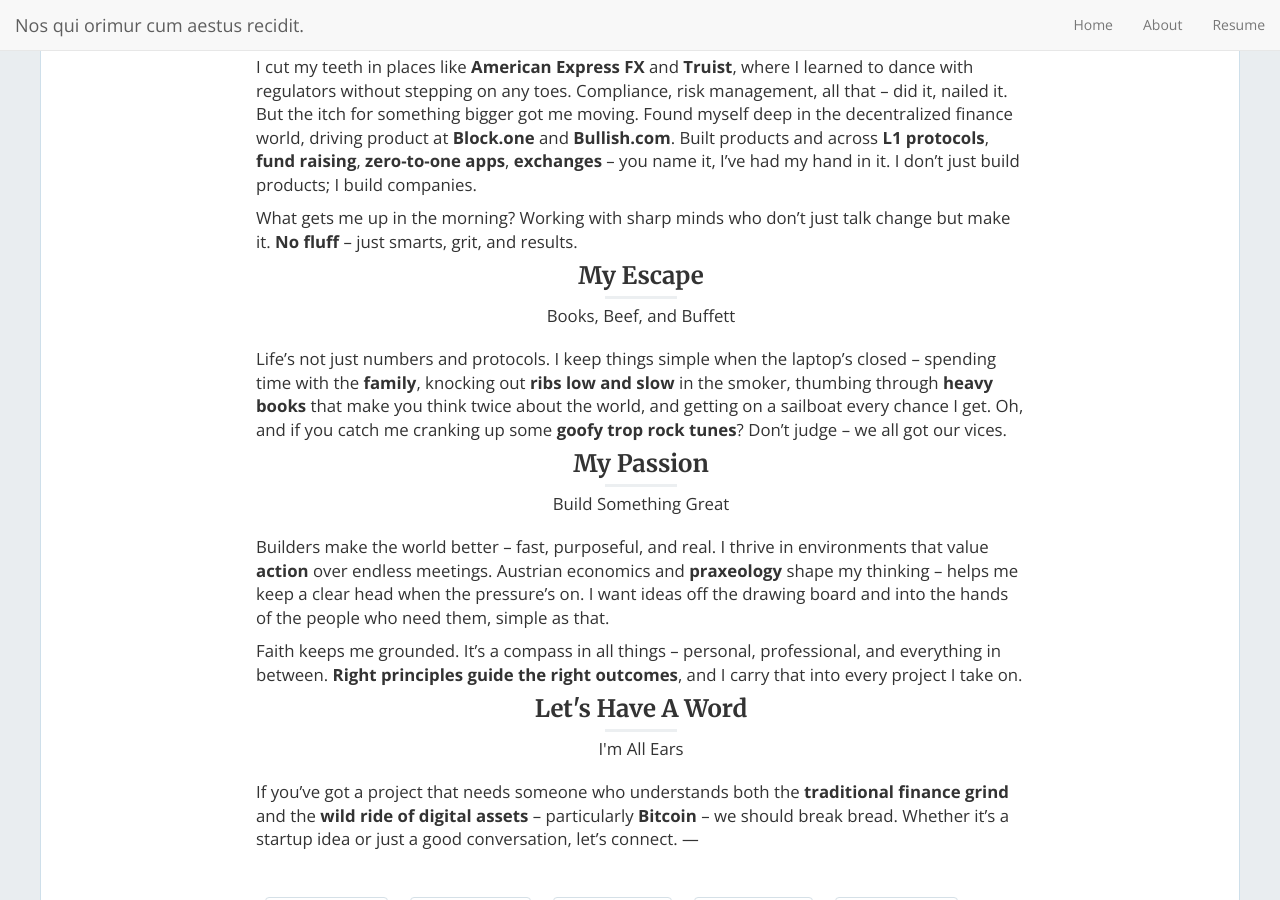
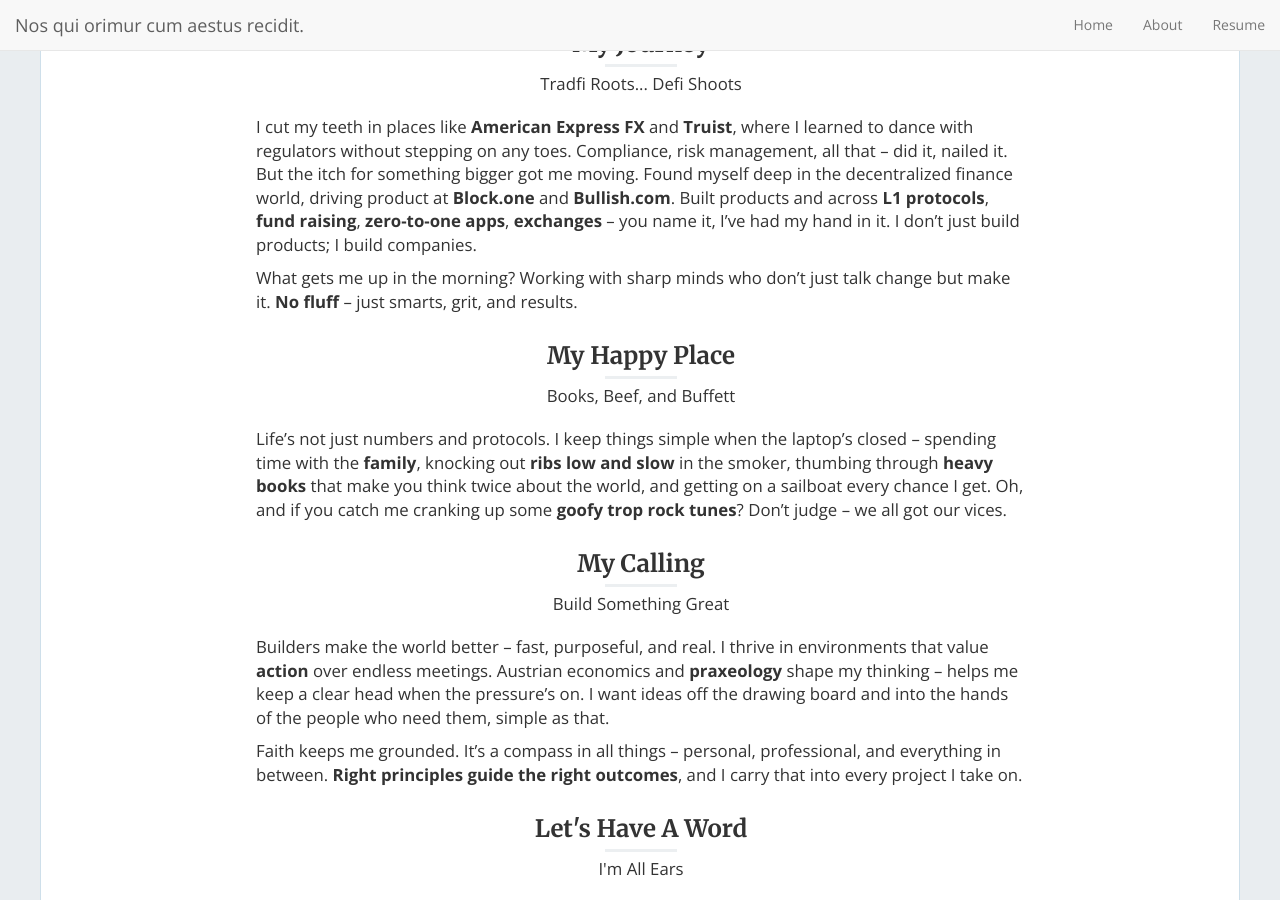
Before and after one commit to brandenespinoza/brandenespinoza.github.io, a Jekyll site: the page built from about.md, in a window 1280 px wide and 900 px high, scrolled down 744 px. Built offline with Jekyll 4.4.1, drawn with Linux system fonts in a browser that asks for light colours; nearby versions of some CDN libraries.

Commit message:
Website Update

```diff
--- a/about.md
+++ b/about.md
@@ -4,11 +4,11 @@
 permalink: /about/
 ---
 <div class="hero-container" style="margin-bottom:0px;">
-  <div class="hero-content wow fadein" style="margin-top:-70px;">
+  <div class="hero-content wow fadein" style="margin-top:-60px;">
     {% if site.avatar_2 != '' %}
-    <img style="margin: 10px auto 0px; display: block;border-radius:5%;width:400px; height:400px;object-fit: contain;" src="{{site.avatar_2}}" alt="Branden Espinoza">
+    <img style="margin: 0px auto 0px; display: block;border-radius:5%;width:400px; height:400px;object-fit: contain;" src="{{site.avatar_2}}" alt="Branden Espinoza">
     {% endif %}
-    <h1 class="text-center" style="margin-top:30px;">About Me</h1>
+    <h1 class="text-center" style="margin-top:50px; margin-bottom:50px">About Me</h1>
   </div>
 </div>
 Family comes first, always, but I’ve got a knack for Bitcoin and a taste for leading product teams through the chaos of fintech. Got one boot in the old world of traditional finance and the other planted firmly in the wild frontier of digital assets. I don’t just talk shop – I make things happen.
@@ -20,17 +20,17 @@
 
 What gets me up in the morning? Working with sharp minds who don’t just talk change but make it. **No fluff** – just smarts, grit, and results.
 
-<h3 class="section-title text-center">My Escape</h3>
+<h3 class="section-title text-center" style="margin-top:30px;">My Happy Place</h3>
 <p class="section-subtitle text-center" style="margin-top:-10px; margin-bottom:20px">Books, Beef, and Buffett</p>
 Life’s not just numbers and protocols. I keep things simple when the laptop’s closed – spending time with the **family**, knocking out **ribs low and slow** in the smoker, thumbing through **heavy books** that make you think twice about the world, and getting on a sailboat every chance I get. Oh, and if you catch me cranking up some **goofy trop rock tunes**? Don’t judge – we all got our vices.
 
-<h3 class="section-title text-center">My Passion</h3>
+<h3 class="section-title text-center" style="margin-top:30px;">My Calling</h3>
 <p class="section-subtitle text-center" style="margin-top:-10px; margin-bottom:20px">Build Something Great</p>
 Builders make the world better – fast, purposeful, and real. I thrive in environments that value **action** over endless meetings. Austrian economics and **praxeology** shape my thinking – helps me keep a clear head when the pressure’s on. I want ideas off the drawing board and into the hands of the people who need them, simple as that.
 
 Faith keeps me grounded. It’s a compass in all things – personal, professional, and everything in between. **Right principles guide the right outcomes**, and I carry that into every project I take on.
 
-<h3 class="section-title text-center">Let's Have A Word</h3>
+<h3 class="section-title text-center" style="margin-top:30px;">Let's Have A Word</h3>
 <p class="section-subtitle text-center" style="margin-top:-10px; margin-bottom:20px">I'm All Ears</p>
 If you’ve got a project that needs someone who understands both the **traditional finance grind** and the **wild ride of digital assets** – particularly **Bitcoin** – we should break bread. Whether it’s a startup idea or just a good conversation, let’s connect.
 ---
```
